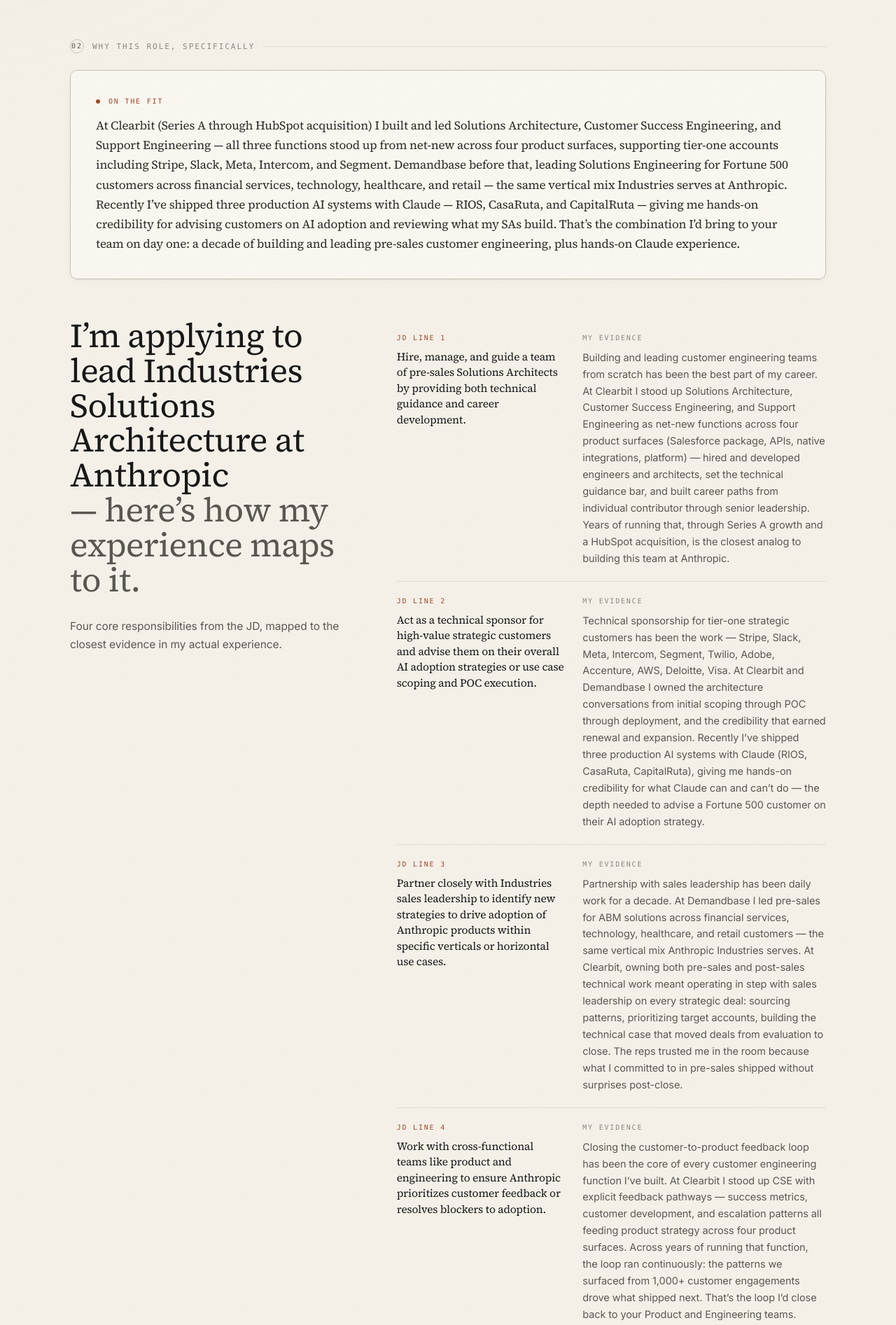
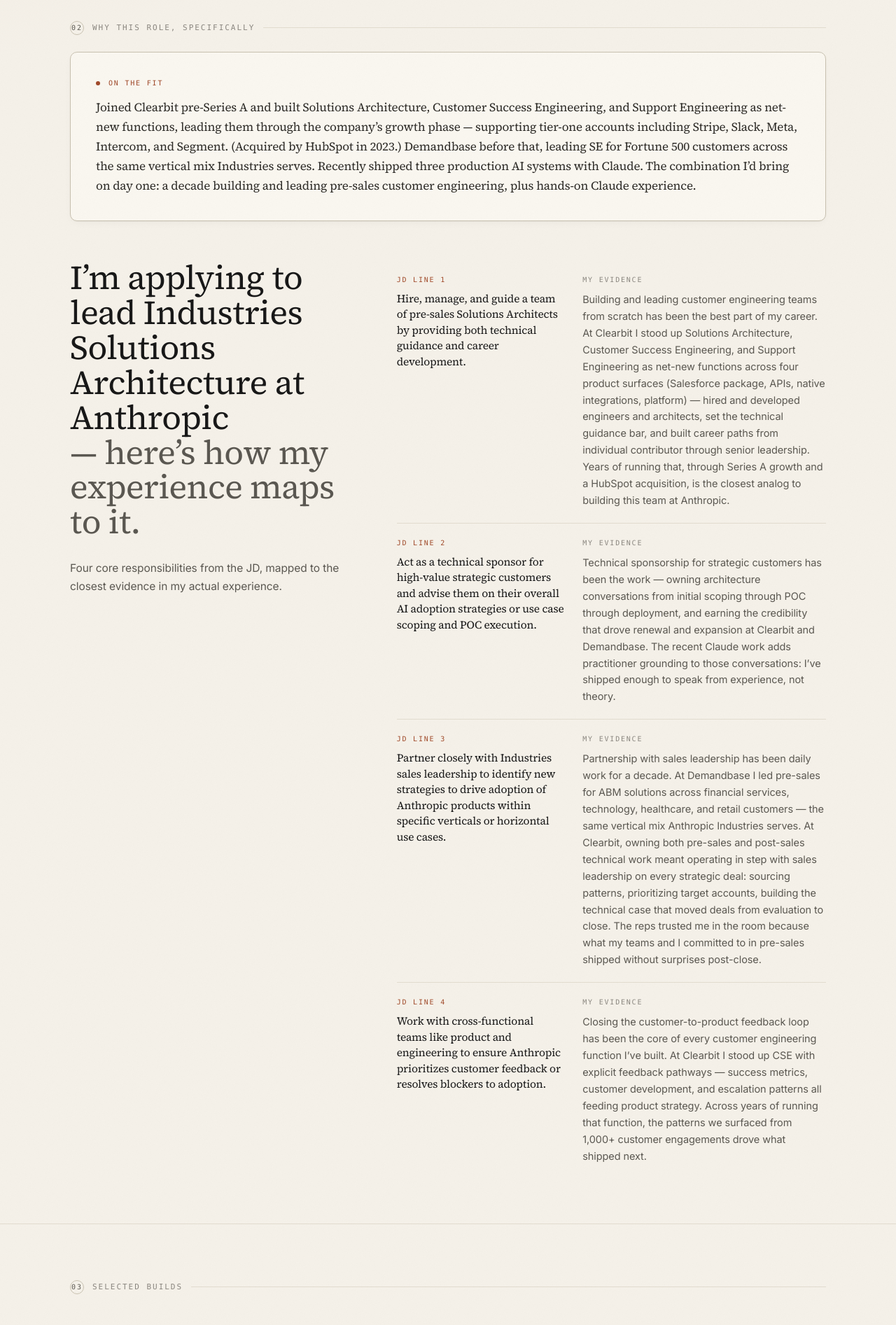
Before and after one commit to ShirleyS/shirleyio, a Next.js app: page / in a window 1280 px wide. Shown: the part 1880-3773 px from the top of the page at 70% size. Built offline with nearby package versions, Linux system fonts and the light colour scheme.

Commit message:
Role - SA Manager

```diff
--- a/components/Closing.tsx
+++ b/components/Closing.tsx
@@ -5,15 +5,15 @@
   },
   {
     jd: "Act as a technical sponsor for high-value strategic customers and advise them on their overall AI adoption strategies or use case scoping and POC execution.",
-    me: "Technical sponsorship for tier-one strategic customers has been the work &mdash; Stripe, Slack, Meta, Intercom, Segment, Twilio, Adobe, Accenture, AWS, Deloitte, Visa. At Clearbit and Demandbase I owned the architecture conversations from initial scoping through POC through deployment, and the credibility that earned renewal and expansion. Recently I&rsquo;ve shipped three production AI systems with Claude (RIOS, CasaRuta, CapitalRuta), giving me hands-on credibility for what Claude can and can&rsquo;t do &mdash; the depth needed to advise a Fortune 500 customer on their AI adoption strategy.",
+    me: "Technical sponsorship for strategic customers has been the work &mdash; owning architecture conversations from initial scoping through POC through deployment, and earning the credibility that drove renewal and expansion at Clearbit and Demandbase. The recent Claude work adds practitioner grounding to those conversations: I&rsquo;ve shipped enough to speak from experience, not theory.",
   },
   {
     jd: "Partner closely with Industries sales leadership to identify new strategies to drive adoption of Anthropic products within specific verticals or horizontal use cases.",
-    me: "Partnership with sales leadership has been daily work for a decade. At Demandbase I led pre-sales for ABM solutions across financial services, technology, healthcare, and retail customers &mdash; the same vertical mix Anthropic Industries serves. At Clearbit, owning both pre-sales and post-sales technical work meant operating in step with sales leadership on every strategic deal: sourcing patterns, prioritizing target accounts, building the technical case that moved deals from evaluation to close. The reps trusted me in the room because what I committed to in pre-sales shipped without surprises post-close.",
+    me: "Partnership with sales leadership has been daily work for a decade. At Demandbase I led pre-sales for ABM solutions across financial services, technology, healthcare, and retail customers &mdash; the same vertical mix Anthropic Industries serves. At Clearbit, owning both pre-sales and post-sales technical work meant operating in step with sales leadership on every strategic deal: sourcing patterns, prioritizing target accounts, building the technical case that moved deals from evaluation to close. The reps trusted me in the room because what my teams and I committed to in pre-sales shipped without surprises post-close.",
   },
   {
     jd: "Work with cross-functional teams like product and engineering to ensure Anthropic prioritizes customer feedback or resolves blockers to adoption.",
-    me: "Closing the customer-to-product feedback loop has been the core of every customer engineering function I&rsquo;ve built. At Clearbit I stood up CSE with explicit feedback pathways &mdash; success metrics, customer development, and escalation patterns all feeding product strategy across four product surfaces. Across years of running that function, the loop ran continuously: the patterns we surfaced from 1,000+ customer engagements drove what shipped next. That&rsquo;s the loop I&rsquo;d close back to your Product and Engineering teams.",
+    me: "Closing the customer-to-product feedback loop has been the core of every customer engineering function I&rsquo;ve built. At Clearbit I stood up CSE with explicit feedback pathways &mdash; success metrics, customer development, and escalation patterns all feeding product strategy. Across years of running that function, the patterns we surfaced from 1,000+ customer engagements drove what shipped next.",
   },
 ];
 
@@ -39,12 +39,7 @@
             <span>On the fit</span>
           </div>
           <p className="serif text-[16px] leading-[1.65] text-[var(--color-ink-2)] md:text-[17px]">
-            At Clearbit (Series A through HubSpot acquisition) I built and led Solutions Architecture, Customer Success Engineering, and Support Engineering &mdash; all three functions stood up from net-new across four product surfaces, supporting tier-one accounts including Stripe, Slack, Meta, Intercom, and Segment. Demandbase before that, leading Solutions Engineering for Fortune 500 customers across financial services, technology, healthcare, and retail &mdash; the same vertical mix Industries serves at Anthropic.
-            Recently I&rsquo;ve shipped three production AI systems with
-            Claude &mdash; RIOS, CasaRuta, and CapitalRuta &mdash;
-            giving me hands-on credibility for advising
-            customers on AI adoption and reviewing what my SAs build.
-            That&rsquo;s the combination I&rsquo;d bring to your team on day one: a decade of building and leading pre-sales customer engineering, plus hands-on Claude experience.
+            Joined Clearbit pre-Series A and built Solutions Architecture, Customer Success Engineering, and Support Engineering as net-new functions, leading them through the company&rsquo;s growth phase &mdash; supporting tier-one accounts including Stripe, Slack, Meta, Intercom, and Segment. (Acquired by HubSpot in 2023.) Demandbase before that, leading SE for Fortune 500 customers across the same vertical mix Industries serves. Recently shipped three production AI systems with Claude. The combination I&rsquo;d bring on day one: a decade building and leading pre-sales customer engineering, plus hands-on Claude experience.
           </p>
         </div>
 
--- a/components/Coda.tsx
+++ b/components/Coda.tsx
@@ -20,7 +20,7 @@
 
         <div className="md:col-span-7">
           <p className="serif text-[16.5px] leading-[1.65] text-[var(--color-ink-2)] md:text-[17.5px]">
-            Ten years architecting and solutioning at growth-stage and enterprise tech. At Clearbit, built and ran Solutions Architecture, Customer Success Engineering, and Support Engineering across four product surfaces. Demandbase before that, leading Solutions Engineering for Fortune 500 customers across financial services, technology, healthcare, and retail &mdash; the vertical mix Industries serves. Two years out: five businesses operating in Mexico City and three production systems shipped on Claude. What this role does is what I&rsquo;ve spent a decade doing.
+            A decade architecting and solutioning across growth-stage and enterprise tech. Three years out, building businesses and shipping production AI on Claude. The role here matches what I know; Anthropic is the place I&rsquo;d come back for.
           </p>
           <p className="mt-4 text-[15.5px] leading-[1.65] text-[var(--color-muted)] md:text-[16.5px]">
             The resume&rsquo;s below. The cover letter is this page. The
--- a/components/Entrepreneurial.tsx
+++ b/components/Entrepreneurial.tsx
@@ -52,7 +52,7 @@
   "Analytics and Attribution",
   "ICP and Targeting",
   "Forecasting and Modeling",
-  "Modern Martech familiarity"
+  "Modern Martech Familiarity"
 ];
 
 export function Entrepreneurial() {
--- a/components/WhyAnthropic.tsx
+++ b/components/WhyAnthropic.tsx
@@ -29,8 +29,8 @@
             myself out of the day-to-day &mdash; building the org, the
             processes, and the platform (RIOS) so the businesses run
             without me as a single point of failure.
-            My partner co-runs them with a fully capable team behind her;
-            the day-to-day continues whether I'm involved or not.
+            My partner now leads the full operation and the day-to-day, with a fully capable team behind her;
+            the businesses continue whether I'm involved or not.
             Stepping back from operations was the goal. Anthropic was
             attractive to me a year ago too &mdash; the timing just
             wasn't right then. <em>It's starting to feel right now.</em>
@@ -48,7 +48,7 @@
             I've been using Claude as a daily operator across my
             businesses, and the rate of capability gains release-over-release
             has been hard to miss &mdash; it's rare to watch a
-            product redefine what's possible this quickly. The honest pull is the learning curve. Being inside the work at Anthropic &mdash; instead of watching it from the outside &mdash; is the kind of opportunity I haven't had access to in years. I want to be at Anthropic. This role is the
+            product redefine what's possible this quickly. The honest pull is the learning curve. Being inside the work at Anthropic &mdash; instead of watching it from the outside &mdash; is the better seat. I want to be at Anthropic. This role is the
             cleanest fit; if the team thinks I'd land harder somewhere
             adjacent, I'd hear that conversation too.
           </p>
--- a/lib/projects.ts
+++ b/lib/projects.ts
@@ -38,7 +38,7 @@
       {
         layer: "Reconciliation",
         detail:
-          "We compare POS, accounting, and bank deposits in the same units so the numbers actually line up. When they don't, the system flags the gap instead of quietly averaging it away.",
+          "Compares POS, accounting, and bank deposits in the same units so the numbers actually line up. When they don't, the system flags the gap instead of quietly averaging it away.",
       },
       {
         layer: "Executive layer",
--- a/lib/timeline.ts
+++ b/lib/timeline.ts
@@ -27,7 +27,7 @@
       "CRM + MAP architecture",
     ],
     surface:
-      "Stood up Customer Success Engineering and Support Engineering as net-new functions covering four product surfaces — Salesforce package, APIs, native integrations, platform — and the internal/external success metrics, customer development, and escalation pathways that feed each of them into product strategy. Across five years, our teams supported <strong>over a thousand SMB, mid-market, and enterprise customers</strong> — plus the prospects in active sales cycles who needed engineering depth before they&rsquo;d sign.",
+      "Stood up Solutions Architecture, Customer Success Engineering and Support Engineering as net-new functions covering four product surfaces — Salesforce package, APIs, native integrations, platform — and the internal/external success metrics, customer development, and escalation pathways that feed each of them into product strategy. Across five years, our teams supported <strong>over a thousand SMB, mid-market, and enterprise customers</strong> — plus the prospects in active sales cycles who needed engineering depth before they&rsquo;d sign.",
     customers: ["Intercom", "Meta", "Slack", "Stripe", "Twilio", "Unity"],
     detail:
       "For years, I ran both the pre-sales and post-sales customer engineering teams at Clearbit &mdash; through implementation, ongoing customer success, and the cross-sell, upsell, and renewal cycles that came after. That structure forces a discipline pure pre-sales teams don&rsquo;t carry: every architecture and scoping commitment made early has to be one the team can honor years into the account. It&rsquo;s the operating model behind real technical advisory: what we sold, my teams had to deliver across the full account lifecycle and beyond.",
@@ -50,7 +50,7 @@
       "Tag Management",
     ],
     surface:
-      "Built and shipped internal tooling I&rsquo;m still proud of &mdash; including an <strong>industry-first real-time sales alerting system that surfaced previously anonymous B2B web visitors to reps the moment they landed</strong> (JS + Slack), a Python/Rails research tool, a Ruby/Rails sales scoping tool, and Rails/JS event tracking into GA. Same pattern every time: find a manual loop sales or marketing was running by hand, make the work visible, then automate the part that was safe to automate.",
+      "Built and shipped internal tooling that automated work the sales, marketing, integrations, and support teams were doing by hand &mdash; including an <strong>industry-first real-time sales alerting system that surfaced previously anonymous B2B web visitors to reps the moment they landed</strong> (JS + Slack), a Python/Rails research tool, a Ruby/Rails sales scoping tool, and Rails/JS event tracking into GA. Same instinct each time: spot the manual loop, make it measurable, automate where safe.",
     customers: ["Accenture", "Adobe", "AWS", "Databricks", "Deloitte", "McKinsey", "Visa"],
     detail:
       "Demandbase is where I learned what winning a competitive technical evaluation actually requires &mdash; the customer&rsquo;s own data, their use cases, their pass criteria, and the discipline to instrument the proof and deliver against it. The technical case has to hold up to a sophisticated buyer in evidence, not in slides.",
```
Also changed, not shown: 1 other file (tests, documents, lock files or other folders).
